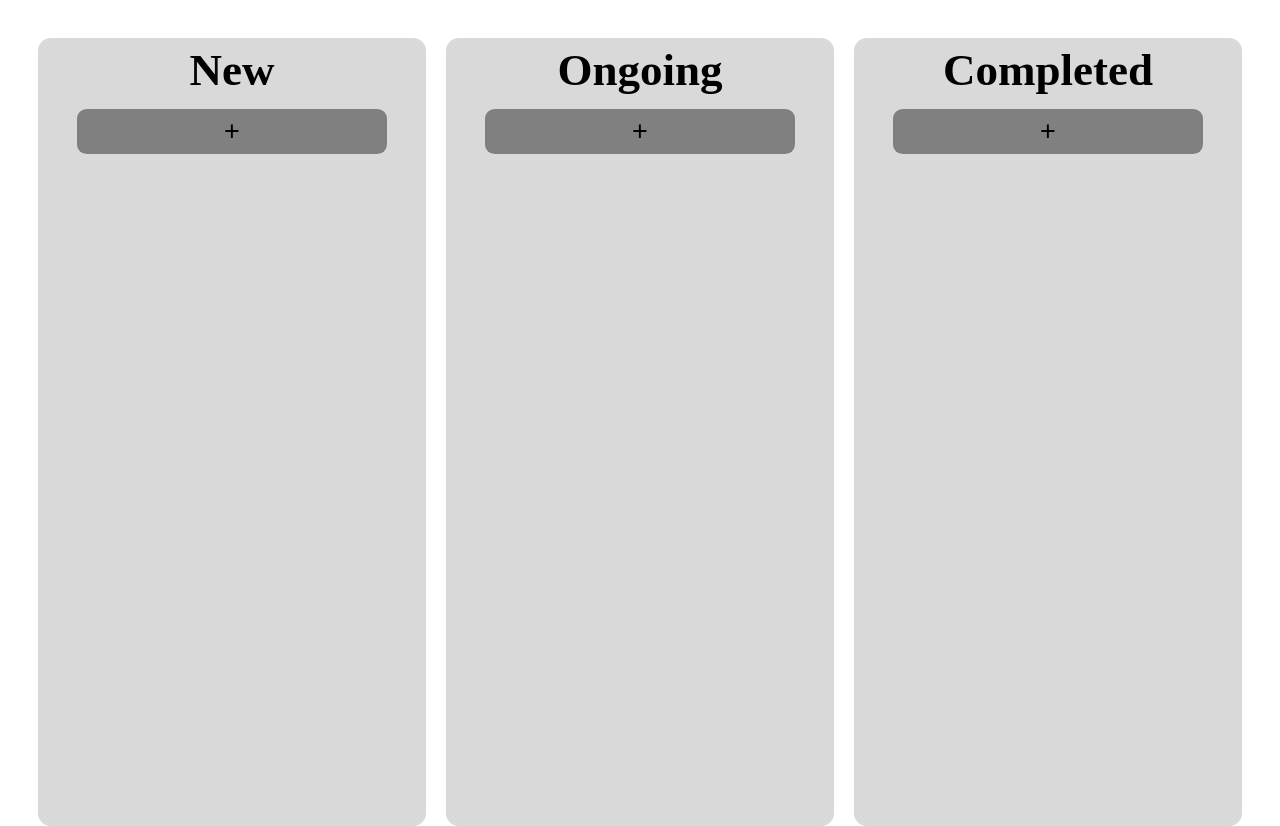
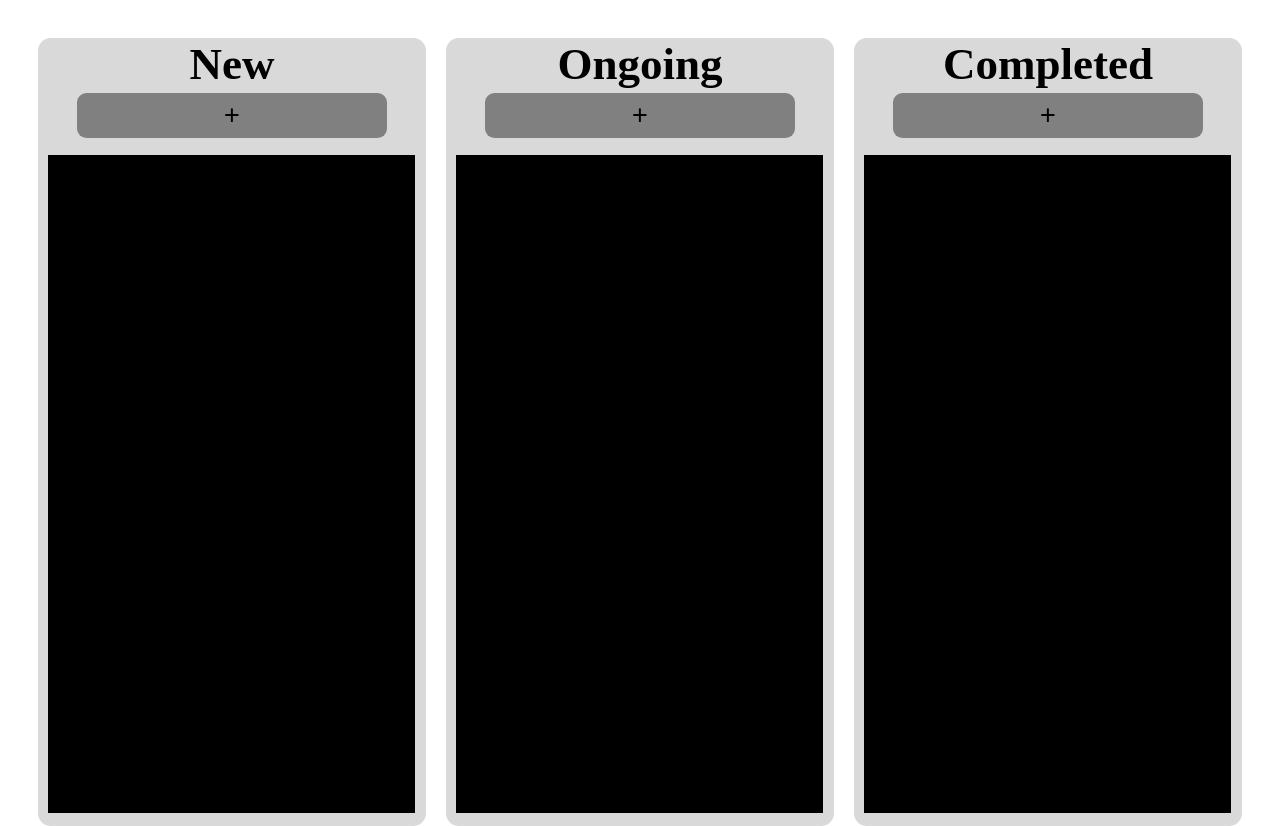
Before and after one commit to amaan-bhati/Manpower-projects-section, a plain HTML site: page projects.html in a window 1280 px wide. Drawn offline with Linux system fonts and the light colour scheme.

Commit message:
scroller div

```diff
--- a/projects.css
+++ b/projects.css
@@ -20,7 +20,8 @@
   }
 
   .container > h2 {
-    margin-top: -4px;
+    margin-top: -29px;
+    padding: 19px;
   }
 
   .flex-item-left {
@@ -39,9 +40,21 @@
     border: none;
     border-radius: 0.6rem;
     font-size: 27px;
-    margin-top: -24px;
+    margin-top: -53px;
 
     height: 45px;
+  }
+
+  .scroller{
+
+    height: 658px;
+    width: 99.7%;
+    overflow: scroll;
+    overflow-x: hidden;
+    background-color: black;
+    flex-direction: row;
+    margin-top: 9px;
+
   }
 
   /* Responsive layout - makes a one column-layout instead of two-column layout */
--- a/projects.html
+++ b/projects.html
@@ -23,6 +23,9 @@
             <div class="container">
                 <h2>Ongoing</h2>
                 <button>+</button>
+                <div class="scroller">
+
+                </div>
 
             </div>
         </div>
@@ -30,6 +33,8 @@
             <h2>Completed</h2>
             <button>+</button>
 
+            <div class="scroller"></div>
+
         </div>
     </div>
       </div>
```
